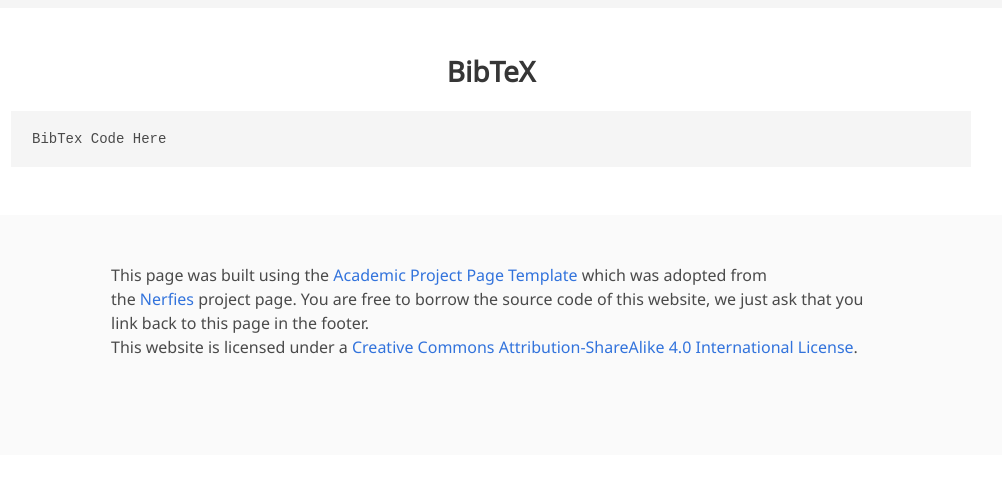
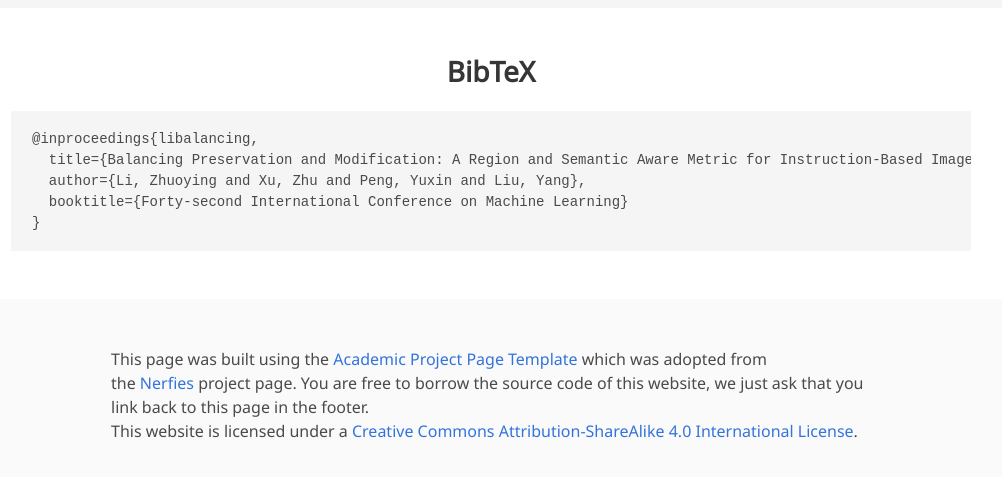
Before and after one commit to joyli-x/BPM, a plain HTML site: page index.html in a window 1280 px wide. Shown: the part 3258-3735 px from the top of the page, without its empty margins (149-1151 px from the left). Before the commit the page ends 3713 px from the top, so only its background shows below. Drawn offline with nearby package versions, Linux system fonts and the light colour scheme; some icons are missing; a web font is replaced by a local one.

Commit message:
add reference

```diff
--- a/index.html
+++ b/index.html
@@ -267,7 +267,11 @@
   <section class="section" id="BibTeX">
     <div class="container is-max-desktop content">
       <h2 class="title has-text-centered">BibTeX</h2>
-      <pre><code>BibTex Code Here</code></pre>
+      <pre><code>@inproceedings{libalancing,
+  title={Balancing Preservation and Modification: A Region and Semantic Aware Metric for Instruction-Based Image Editing},
+  author={Li, Zhuoying and Xu, Zhu and Peng, Yuxin and Liu, Yang},
+  booktitle={Forty-second International Conference on Machine Learning}
+}</code></pre>
     </div>
 </section>
 <!--End BibTex citation -->
```
Also changed, not shown: 1 other file.
